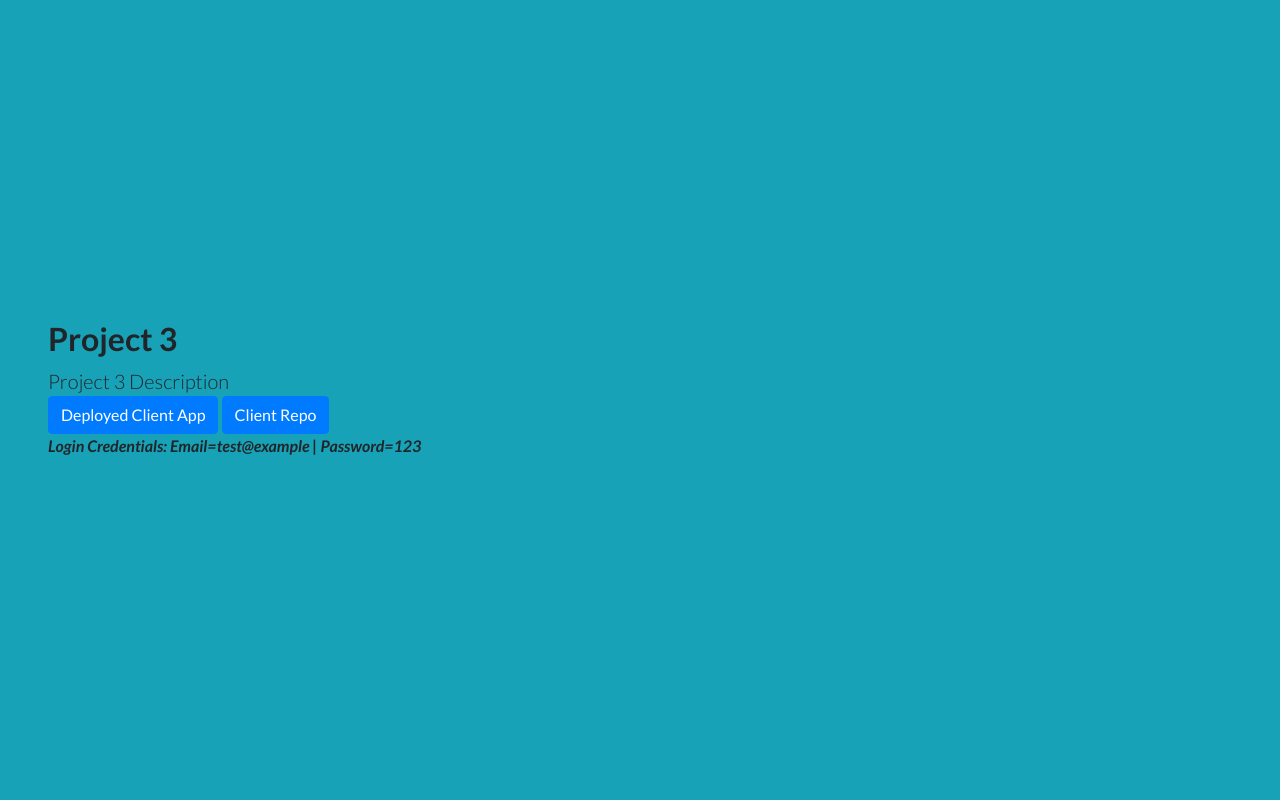
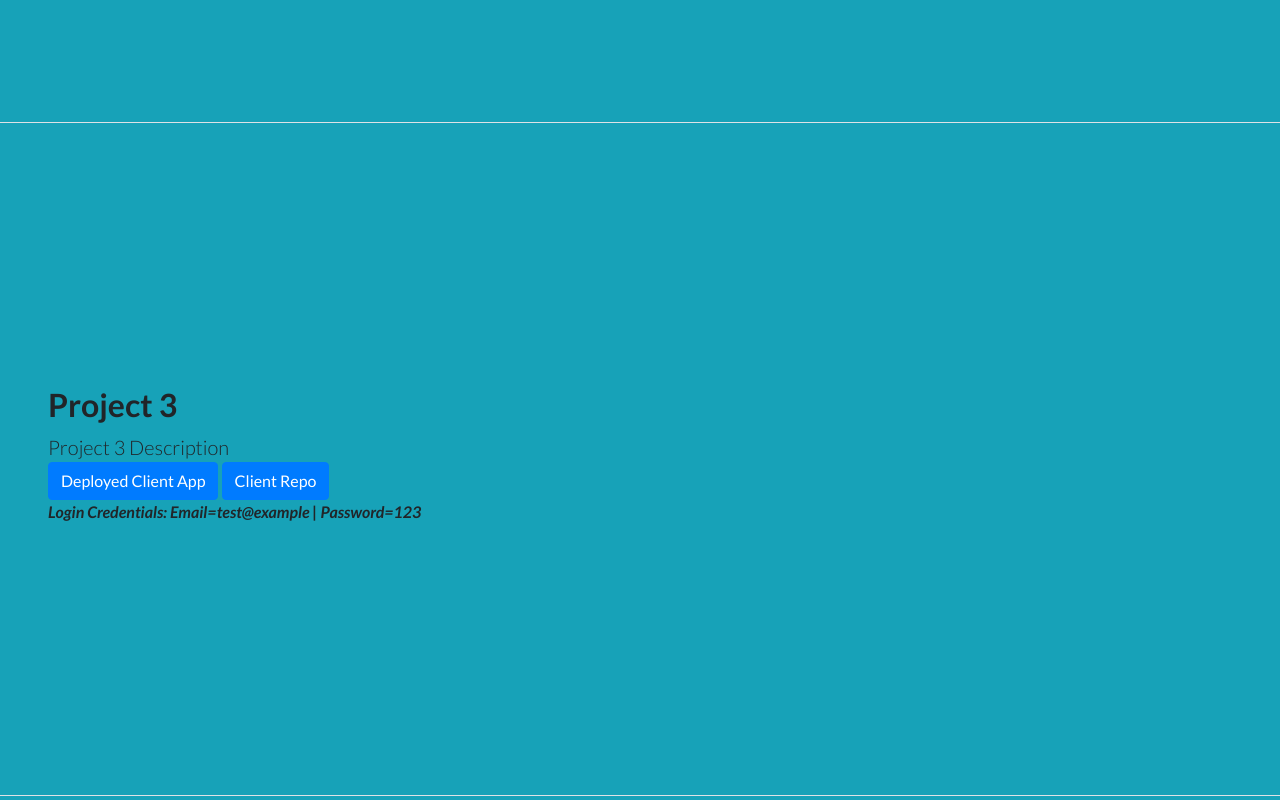
Before and after one commit to ghood97/ghood97.github.io, a website: page index.html in a window 1280 px wide. Shown: the part 3180-3980 px from the top of the page. Drawn offline with Linux system fonts and the light colour scheme.

Commit message:
Add <hr /> after each project for clear seperation

```diff
--- a/index.html
+++ b/index.html
@@ -181,6 +181,7 @@
           <label for="inventory-client-btn">Login Credentials: Email=test@example | Password=123</label>
         </div>
       </div>
+      <div class="border-top my-3"></div>
       <div class="row no-gutters">
         <div class="col-lg-6 text-white showcase-img" style="background-image: url('./public/tic_tac_toe_client.png');"></div>
         <div class="col-lg-6 my-auto showcase-text">
@@ -191,6 +192,7 @@
           <label for="ttt-client-btn">Login Credentials: Email=test@example | Password=123</label>
         </div>
       </div>
+      <div class="border-top my-3"></div>
       <div class="row no-gutters">
         <div class="col-lg-6 order-lg-2 text-white showcase-img" style="background-image: url('#');"></div>
         <div class="col-lg-6 order-lg-1 my-auto showcase-text">
@@ -201,6 +203,7 @@
           <label for="p3-client-btn">Login Credentials: Email=test@example | Password=123</label>
         </div>
       </div>
+      <div class="border-top my-3"></div>
       <div class="row no-gutters">
         <div class="col-lg-6 text-white showcase-img" style="background-image: url('#');"></div>
         <div class="col-lg-6 my-auto showcase-text">
```
